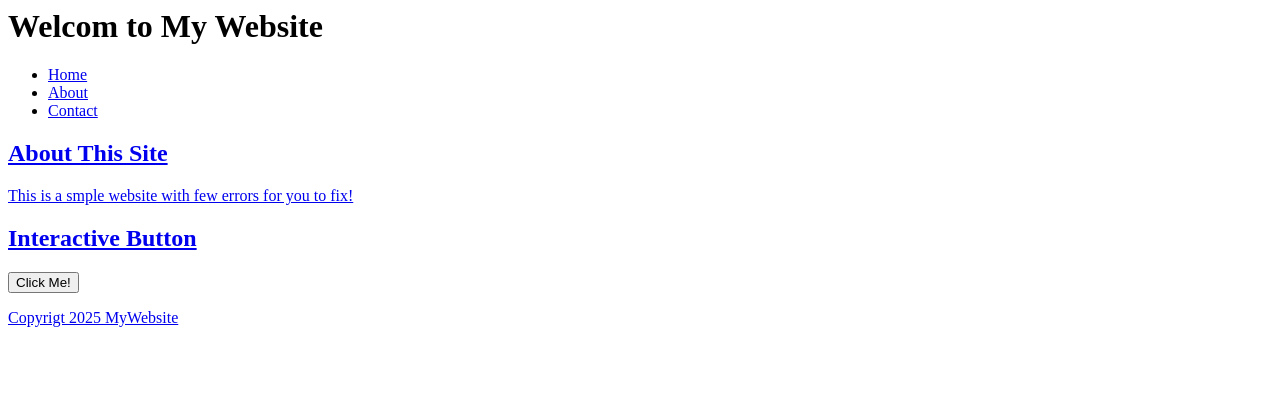
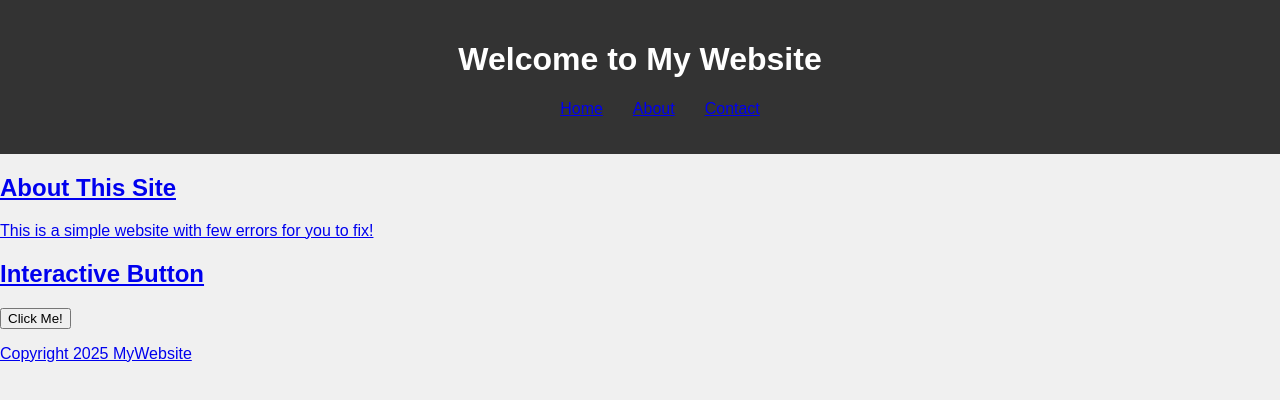
Before and after one commit to tarunkumar49/Demo-Webiste, a plain HTML site: page index.html in a window 1280 px wide. Drawn offline with Linux system fonts and the light colour scheme.

Commit message:
Fixed CSS page

```diff
--- a/index.html
+++ b/index.html
@@ -1,19 +1,19 @@
-<!DOCTYPE hmtl> <!-- mistake: "hmtl" instead of "html" -->
+<!DOCTYPE html>
 <html lang="en">
 <head>
     <meta charset="UTF-8">
-    <meta name="viewport" content="width=device-width, inital-scale=1.0"> <!-- mistake: "inital" instead of "initial" -->
+    <meta name="viewport" content="width=device-width, initial-scale=1.0">
     <title>My Sample Website</title>
-    <link rel="stylesheet" href="styles.csss"> <!-- mistake: "csss" instead of "css" -->
+    <link rel="stylesheet" href="style.css">
 </head>
 <body>
     <header>
-        <h1>Welcom to My Website</h1> <!-- mistake: "Welcom" instead of "Welcome" -->
+        <h1>Welcome to My Website</h1>
         <nav>
             <ul>
-                <li><a href="index.htm">Home</a></li> <!-- mistake: "htm" instead of "html" -->
-                <li><a href="about.html">About</a></li>
-                <li><a href="#">Contact</li> <!-- mistake: missing </a> -->
+                <li><a href="#">Home</a></li>
+                <li><a href="#">About</a></li>
+                <li><a href="#">Contact</li>
             </ul>
         </nav>
     </header>
@@ -21,7 +21,7 @@
     <main>
         <section>
             <h2>About This Site</h2>
-            <p>This is a smple website with few errors for you to fix!</p> <!-- mistake: "smple" -->
+            <p>This is a simple website with few errors for you to fix!</p>
         </section>
 
         <section>
@@ -32,9 +32,9 @@
     </main>
 
     <footer>
-        <p>Copyrigt 2025 MyWebsite</p> <!-- mistake: "Copyrigt" -->
+        <p>Copyright 2025 MyWebsite</p>
     </footer>
 
-    <script src="script.jss"></script> <!-- mistake: "jss" instead of "js" -->
+    <script src="script.jss"></script>
 </body>
 </html>
--- a/style.css
+++ b/style.css
@@ -1,23 +1,23 @@
 body {
-    font-famly: Arial, sans-serf; /* mistakes: "famly" & "serf" */
-    backgroun-color: #f0f0f0;     /* mistake: "backgroun-color" */
-    margn: 0;                     /* mistake: "margn" */
-    paddding: 0;                  /* mistake: extra d in "paddding" */
+    font-family: Arial, sans-serf;
+    background-color: #f0f0f0;
+    margin: 0;
+    padding: 0;
 }
 
 header {
-    bakground: #333;              /* mistake: "bakground" */
+    background: #333;
     color: white;
-    text-aling: center;           /* mistake: "aling" */
+    text-align: center;
     padding: 20px;
 }
 
 nav ul {
-    list-stylee: none;            /* mistake: "list-stylee" */
-    disply: flex;                 /* mistake: "disply" */
-    justify-conent: center;       /* mistake: "conent" */
+    list-style: none;
+    display: flex;
+    justify-content: center;
 }
 
 nav li {
-    margn: 0 15px;                /* mistake: "margn" */
+    margin: 0 15px;
 }
```
Also changed, not shown: script.js (+6 -5 lines).
